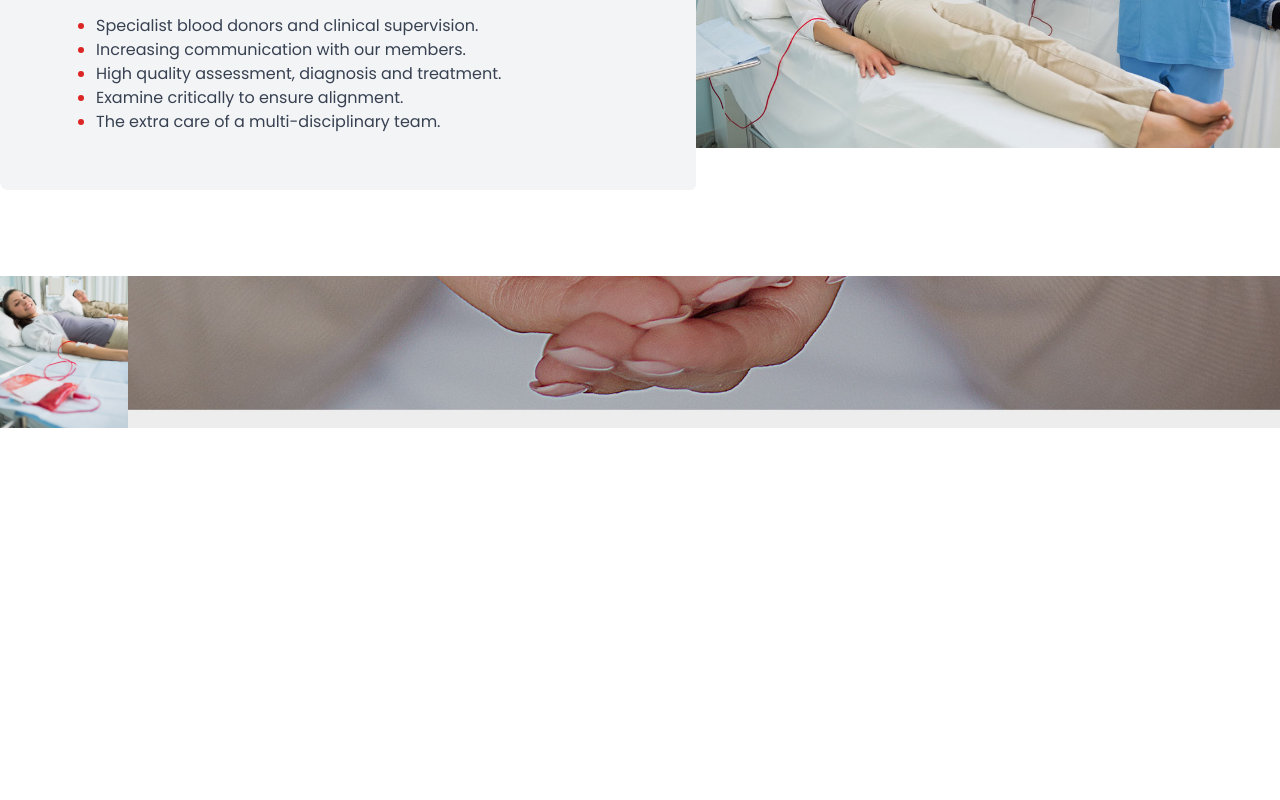
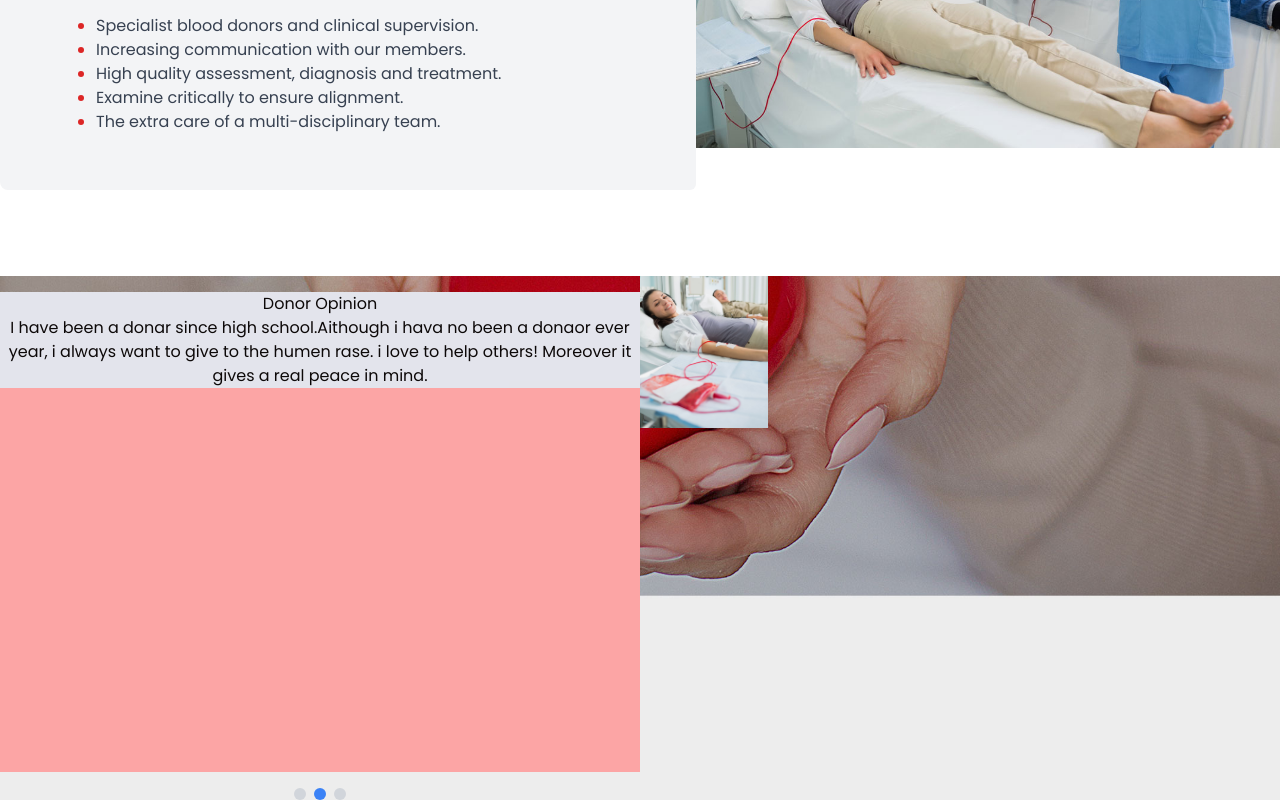
Before and after one commit to miraz66/dream_touch_blood, a React (Vite) app: page /mainpage in a window 1280 px wide. Shown: the part 1144-1944 px from the top of the page. Before the commit the page ends 1572 px from the top, so only its background shows below. Built offline with nearby package versions, Linux system fonts and the light colour scheme.

Commit message:
AutoSlider

```diff
--- a/src/components/AutoSliderCard.jsx
+++ b/src/components/AutoSliderCard.jsx
@@ -1,12 +1,14 @@
 import { useEffect, useState } from "react";
 import Card from "./test/TestimonialCard";
 import DoctorImage from "../assets/image-Doctor.jpg";
-import data from "../assets/Data";
+// import data from "../assets/Data";
 
 // const delay = 5000;
 
 const cardsData = [
   {
+    id: 1,
+    title: "Donor Opinion",
     paragraph:
       "I proudly donate blood on a regular basis because it gives others someting they desperately need to survive. Just knowing i cian make a difference in someone else's life makes me feel great!",
     name: "Brandon Munson",
@@ -14,14 +16,16 @@ const cardsData = [
     image: { DoctorImage },
   },
   {
-    header: "Donor Opinion",
+    id: 2,
+    title: "Donor Opinion",
     paragraph: `I have been a donar since high school.Aithough i hava no been a donaor ever year, i always want to give to the humen rase. i love to help others! Moreover it gives a real peace in mind.`,
     name: "Brandon Munson",
     address: "khulna,Bangladesh",
     image: { DoctorImage },
   },
   {
-    header: "Donor Opinion",
+    id: 3,
+    title: "Donor Opinion",
     paragraph:
       "I wish I could tell you my donor how grateful i am for your selfiess act.You gave me new life. We may be coworkers of schoolmates of just two in the same cammunity. I'm very grateful to you.",
     name: "Brandon Munson",
@@ -30,7 +34,7 @@ const cardsData = [
   },
 ];
 
-function App() {
+function AutoSliderCard() {
   const [people] = useState(cardsData);
   const [index, setIndex] = useState(0);
 
@@ -53,10 +57,10 @@ function App() {
   }, [index]);
 
   return (
-    <section className="max-w-md mx-auto">
-      <div className="mx-auto mt-4 max-w-md text-center relative flex overflow-hidden h-[480px] bg-red-300">
+    <>
+      <div className="mt-4 text-center relative flex overflow-hidden h-[480px] bg-red-300">
         {people.map((person, personIndex) => {
-          const { id, image, name, title, quote } = person;
+          const { id, image, name, paragraph, address, title } = person;
           let position = " translate-x-full";
           if (personIndex === index) {
             position = " opacity-95 translate-x-0";
@@ -72,10 +76,17 @@ function App() {
               key={id}
               className={`absolute opacity-0 ease-linear duration-500 ${position}`}
             >
-              <Card />
+              <Card
+                name={name}
+                image={image}
+                pra={paragraph}
+                header={title}
+                address={address}
+              />
             </article>
           );
         })}
+
         <div className="hidden">
           <button
             className="absolute top-[200px] translate-x-1/2 grid place-items-center ease-in-out duration-200 left-0"
@@ -114,7 +125,7 @@ function App() {
         </div>
       </div>
 
-      <div className="flex justify-center mt-4">
+      <div className="mt-4 flex justify-center">
         {people.map((_, i) => (
           <button
             key={i}
@@ -125,8 +136,8 @@ function App() {
           ></button>
         ))}
       </div>
-    </section>
+    </>
   );
 }
 
-export default App;
+export default AutoSliderCard;
--- a/src/components/Testimonial.jsx
+++ b/src/components/Testimonial.jsx
@@ -1,12 +1,16 @@
 import TestimonyFeatImg from "../assets/testimonyFeatImg.jpg";
+import AutoSliderCard from "./AutoSliderCard";
 
 export default function Testimonial() {
   return (
     <>
       <div className="bg-no-repeat bg-center bg-cover bg-[url('assets/testimony_feat_bg.jpg')]">
-        <div className="max-w-7xl mx-auto">
-          <div className="1/2"></div>
-          <div className="1/2 ">
+        <div className="max-w-7xl mx-auto flex justify-between">
+          <div className="w-1/2">
+            <AutoSliderCard />
+          </div>
+
+          <div className="w-1/2">
             <img
               className="w-32"
               src={TestimonyFeatImg}
--- a/src/components/test/TestimonialCard.jsx
+++ b/src/components/test/TestimonialCard.jsx
@@ -3,7 +3,7 @@ import PropTypes from "prop-types";
 export default function TestimonialCard({ header, pra, name, image, address }) {
   return (
     <>
-      <div className="max-w-md bg-slate-200">
+      <div className="bg-slate-200">
         <div>
           <h2>{header}</h2>
           {pra}
```
